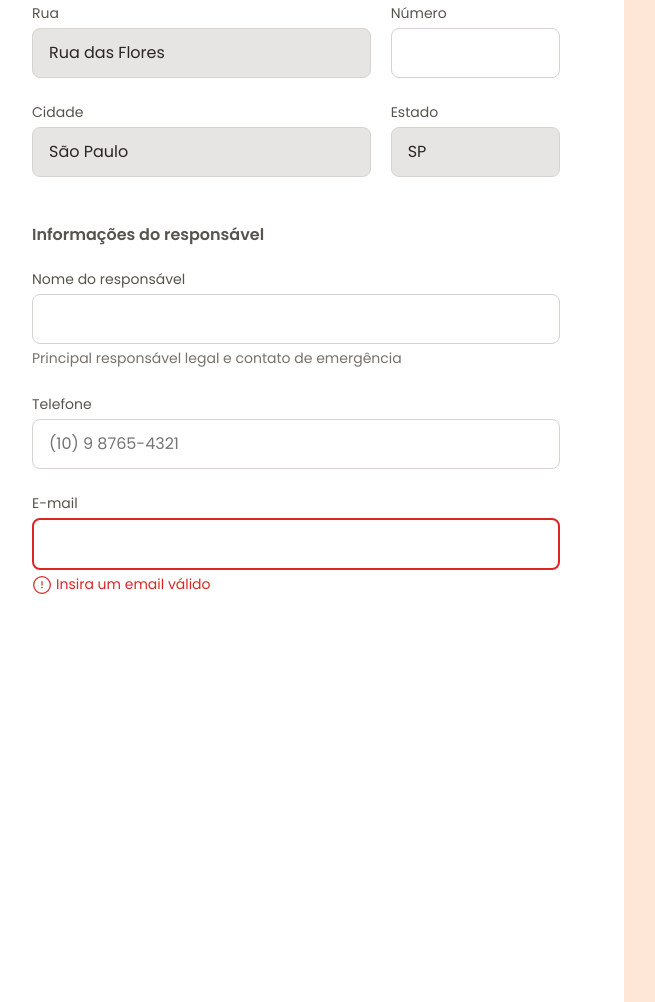
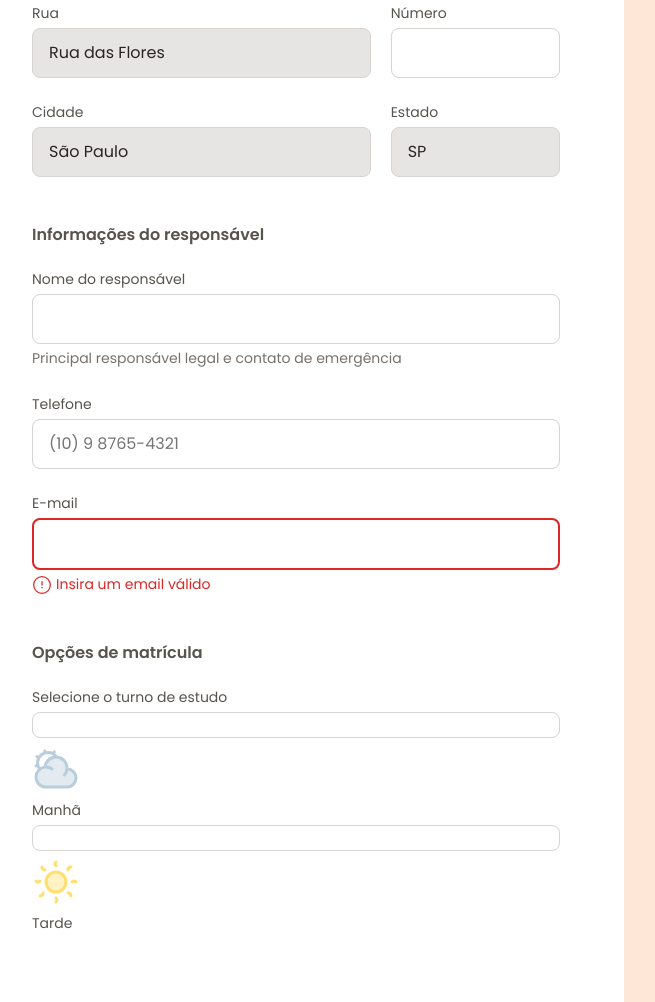
Before and after one commit to geancavalcante/Formulario-de-matricula, a plain HTML site: page index.html in a window 1280 px wide and 2168 px high. Shown: the part 1166-2168 px from the top of the page, without its empty margins (32-687 px from the left). Drawn offline with Linux system fonts and the light colour scheme.

Commit message:
feat: structuring radio type inputs

```diff
--- a/index.html
+++ b/index.html
@@ -138,6 +138,35 @@
 
                     </fieldset>
 
+                    <fieldset class="enroll-options">
+                        <legend>Opções de matrícula</legend>
+
+                        <div class="input-wrapper">
+                            <label>Selecione o turno de estudo</label>
+
+                            <div class="radio-wrapper">
+                                <div class="radio-inner">
+                                    <div class="radio-image"></div>
+                                    <input type="radio" name="study-shift" value="morning" id="morning">
+                                    <img src="assets/icons/sun-cloud-02.svg" alt="ícone de sol com nuvem">
+                                    <label for="morning">Manhã</label>
+
+                                </div>
+
+                                <div class="radio-inner">
+                                    <div class="radio-image"></div>
+                                    <input type="radio" name="study-shift" value="evening" id="evening">
+                                    <img src="assets/icons/sun-02.svg" alt="ícone de sol">
+                                    <label for="evening">Tarde</label>
+
+                                </div>
+                            </div>
+
+                        </div>
+
+
+                    </fieldset>
+
 
 
                 </form>
```
